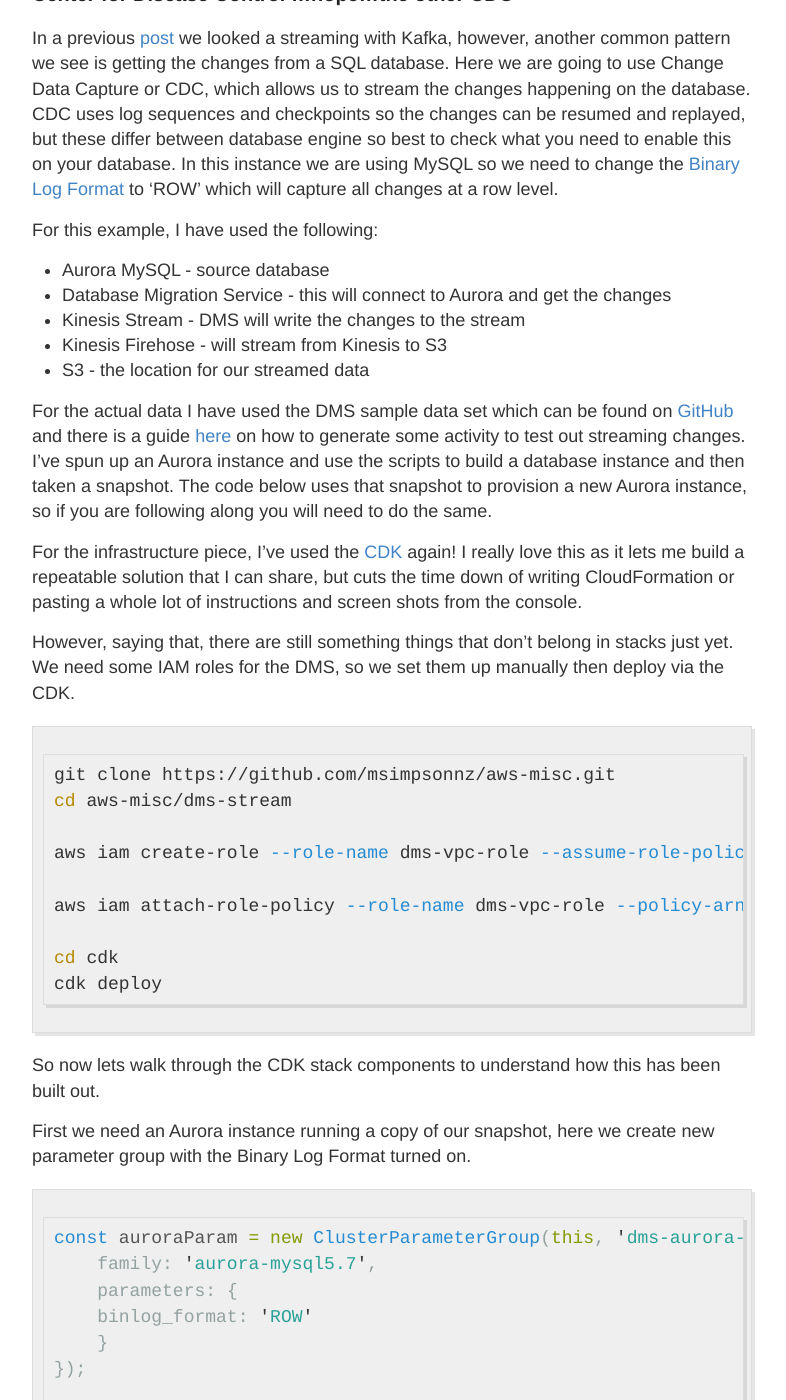
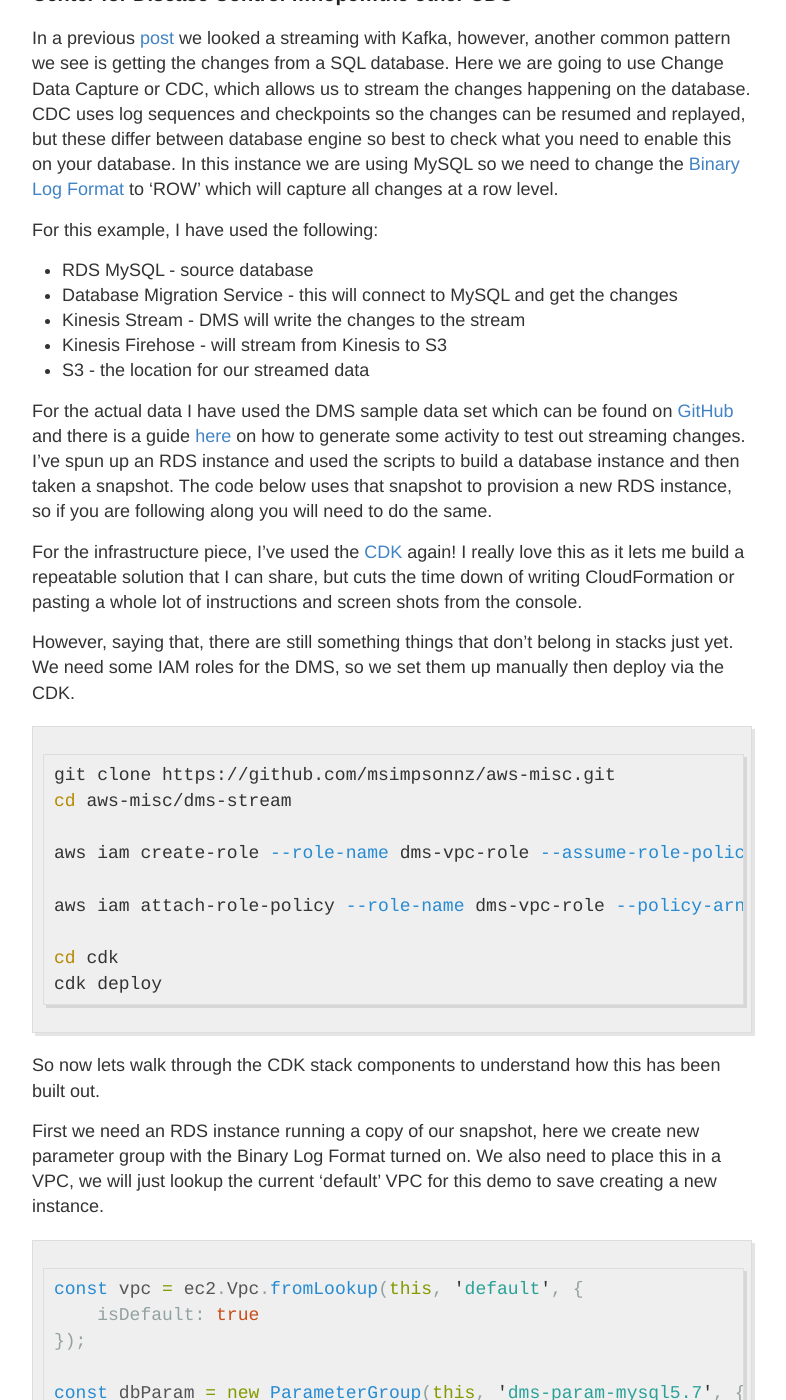
Before and after one commit to msimpsonnz/msimpsonnz.github.io, a Jekyll site: the page built from _posts/2019-09-13-DMS-Stream.md, in a window 1280 px wide and 1400 px high, scrolled down 346 px. Shown: the whole window, without its empty margins (248-1034 px from the left). Built offline with Jekyll 4.4.1, drawn with Linux system fonts in a browser that asks for light colours; comment, search, counter and statistics services are not loaded; some of the changed text lies outside the part shown.

Commit message:
fix up DMS and publish

````diff
--- a/_posts/2019-09-13-DMS-Stream.md
+++ b/_posts/2019-09-13-DMS-Stream.md
@@ -10,14 +10,14 @@
 In a previous [post](https://msimpson.co.nz/MSK-Logging/) we looked a streaming with Kafka, however, another common pattern we see is getting the changes from a SQL database. Here we are going to use Change Data Capture or CDC, which allows us to stream the changes happening on the database. CDC uses log sequences and checkpoints so the changes can be resumed and replayed, but these differ between database engine so best to check what you need to enable this on your database. In this instance we are using MySQL so we need to change the [Binary Log Format](https://dev.mysql.com/doc/refman/8.0/en/binary-log-setting.html) to 'ROW' which will capture all changes at a row level.
 
 For this example, I have used the following:
-* Aurora MySQL - source database
-* Database Migration Service - this will connect to Aurora and get the changes
+* RDS MySQL - source database
+* Database Migration Service - this will connect to MySQL and get the changes
 * Kinesis Stream - DMS will write the changes to the stream
 * Kinesis Firehose - will stream from Kinesis to S3
 * S3 - the location for our streamed data
 
 For the actual data I have used the DMS sample data set which can be found on [GitHub](https://github.com/aws-samples/aws-database-migration-samples) and there is a guide [here](https://docs.aws.amazon.com/dms/latest/sbs/CHAP_On-PremOracle2Aurora.Appendix.SampleDatabase.html) on how to generate some activity to test out streaming changes.
-I've spun up an Aurora instance and use the scripts to build a database instance and then taken a snapshot. The code below uses that snapshot to provision a new Aurora instance, so if you are following along you will need to do the same.
+I've spun up an RDS instance and used the scripts to build a database instance and then taken a snapshot. The code below uses that snapshot to provision a new RDS instance, so if you are following along you will need to do the same.
 
 For the infrastructure piece, I've used the [CDK](https://aws.amazon.com/cdk/) again! I really love this as it lets me build a repeatable solution that I can share, but cuts the time down of writing CloudFormation or pasting a whole lot of instructions and screen shots from the console.
 
@@ -37,21 +37,29 @@
 
 So now lets walk through the CDK stack components to understand how this has been built out.
 
-First we need an Aurora instance running a copy of our snapshot, here we create new parameter group with the Binary Log Format turned on.
+First we need an RDS instance running a copy of our snapshot, here we create new parameter group with the Binary Log Format turned on. We also need to place this in a VPC, we will just lookup the current 'default' VPC for this demo to save creating a new instance.
 
 ```typescript
-const auroraParam = new ClusterParameterGroup(this, 'dms-aurora-mysql5.7', {
-    family: 'aurora-mysql5.7',
+const vpc = ec2.Vpc.fromLookup(this, 'default', {
+    isDefault: true
+});
+
+const dbParam = new ParameterGroup(this, 'dms-param-mysql5.7', {
+    family: 'mysql5.7',
     parameters: {
     binlog_format: 'ROW'
     }
 });
 
-const auroraCluster = new CfnDBCluster(this, 'tickets-db', {
-    engine: 'aurora-mysql',
-    engineVersion: '5.7.12',
-    snapshotIdentifier: 'tickets-mysql',
-    dbClusterParameterGroupName: auroraParam.parameterGroupName
+const sourcedb = new rds.DatabaseInstanceFromSnapshot(this, 'dms-rds-source', {
+    engine: DatabaseInstanceEngine.MYSQL,
+    instanceClass: ec2.InstanceType.of(InstanceClass.BURSTABLE2, InstanceSize.SMALL),
+    snapshotIdentifier: 'tickets-mysql57',
+    vpc: vpc,
+    vpcPlacement: {
+    subnetType: SubnetType.PUBLIC,
+    },
+    parameterGroup: dbParam
 });
 ```
 
@@ -80,10 +88,10 @@
 
 const source = new CfnEndpoint(this, 'dms-source', {
     endpointType: 'source',
-    engineName: 'aurora',
+    engineName: 'mysql',
     username: 'admin',
     password: 'Password1',
-    serverName: auroraCluster.attrEndpointAddress,
+    serverName: sourcedb.dbInstanceEndpointAddress,
     port: 3306
 });
 
@@ -156,3 +164,5 @@
 We then kick off our stored procedure on the MySQL source to generate some DB activity and once these have been processed through the streams we can run a S3 Select to see the updated records landing in S3.
 
 [<img src="{{ site.baseurl }}/images/2019-09-13-DMS-Stream/s3-select.png" style="width: 600px;"/>]({{ site.baseurl }}/images/2019-09-13-DMS-Stream/s3-select.png")
+
+I really like this architecture, we have established a streaming pattern which delivers the result without using any custom code, the only thing I have written is some TypeScript to output a CloudFormation stack!
````
